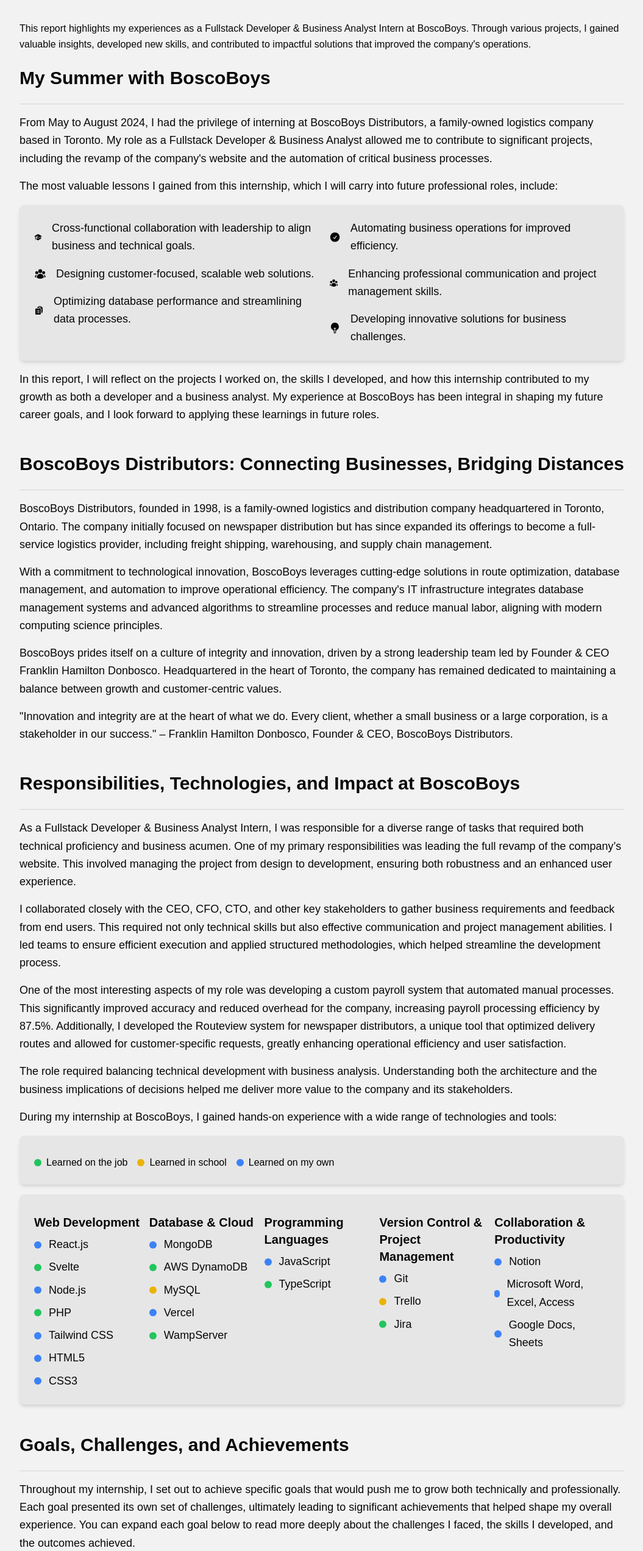
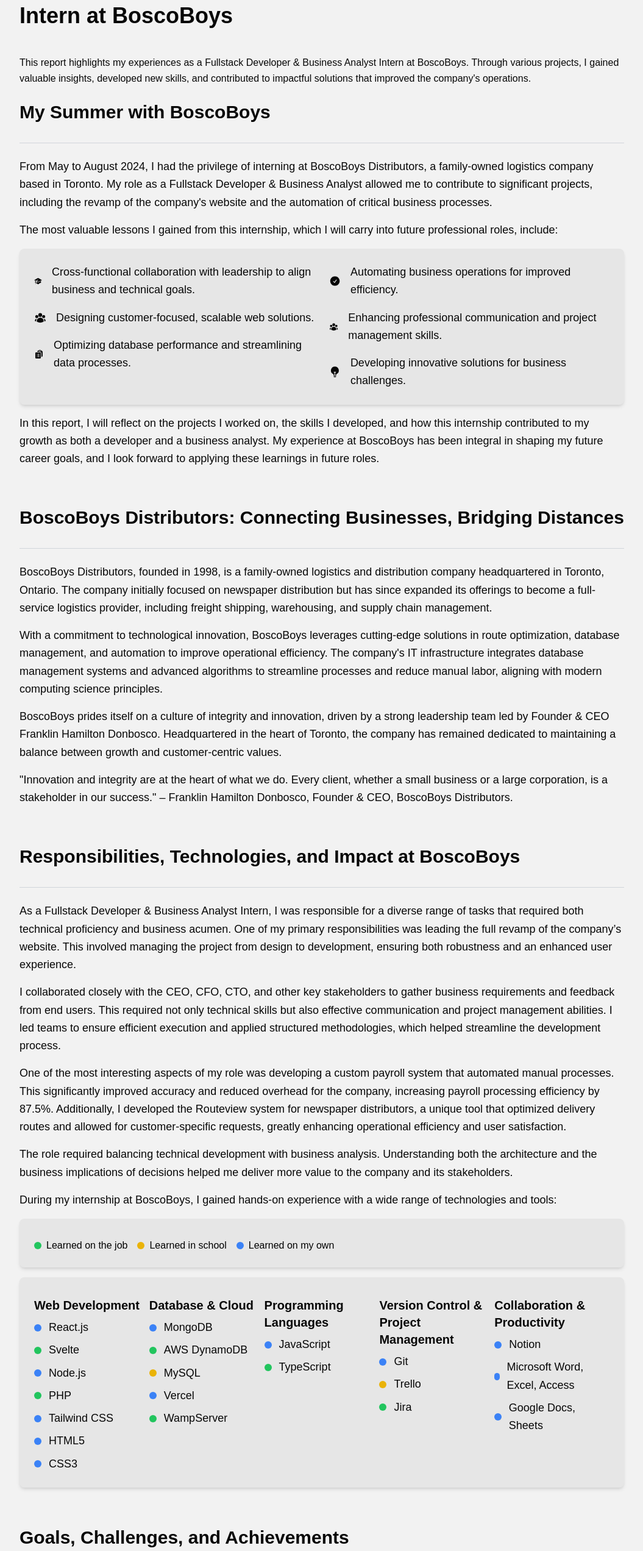
Before and after one commit to P541M/portfolio-old, a React (Create React App) app: page /s24-work-term-report in a window 1280 px wide. Shown: the part 253-2797 px from the top of the page at 61% size, without its empty margins (112-1167 px from the left). Built offline with nearby package versions, Linux system fonts and the light colour scheme.

Commit message:
feat: adjusted padding

```diff
--- a/src/components/S24WorkTermReport.jsx
+++ b/src/components/S24WorkTermReport.jsx
@@ -21,19 +21,19 @@ const S24WorkTermReport = () => {
   };
 
   return (
-    <div className="mt-8 flex justify-center px-4 sm:mt-12 sm:px-8 md:mt-16 md:px-16 lg:mt-20 lg:px-20">
+    <div className="mt-16 flex justify-center px-4 sm:mb-20 sm:mt-20 sm:px-8 md:mb-24 md:mt-24 md:px-16 lg:mb-28 lg:mt-28 lg:px-20">
       <div
         id="s24-work-term-report"
         className="w-full px-6 sm:px-8 md:px-12 lg:px-16"
       >
         <button
           onClick={handleBack}
-          className="mb-8 inline-flex items-center rounded-md bg-bgContrast px-5 py-3 text-sm text-text transition duration-300 ease-in-out hover:bg-primary hover:text-bgContrast"
+          className="mb-12 inline-flex items-center rounded-md bg-bgContrast px-5 py-3 text-sm text-text transition duration-300 ease-in-out hover:bg-primary hover:text-bgContrast"
         >
           ← Back to Portfolio
         </button>
 
-        <h2 className="mb-8 text-left text-4xl font-bold leading-snug text-text">
+        <h2 className="mb-10 text-left text-4xl font-bold leading-snug text-text">
           My Journey as a Fullstack Developer & Business Analyst Intern at
           BoscoBoys
         </h2>
@@ -44,13 +44,13 @@ const S24WorkTermReport = () => {
           impactful solutions that improved the company's operations.
         </p>
         {/* Introduction */}
-        <section className="mb-12">
-          <h3 className="mb-6 text-left text-3xl font-semibold text-text">
+        <section className="mb-16">
+          <h3 className="mb-8 text-left text-3xl font-semibold text-text">
             My Summer with BoscoBoys
           </h3>
 
           {/* Divider */}
-          <div className="my-4 border-t border-gray-300"></div>
+          <div className="my-6 border-t border-gray-300"></div>
 
           <p className="mt-4 text-left text-lg leading-relaxed text-text">
             From May to August 2024, I had the privilege of interning at
@@ -108,13 +108,13 @@ const S24WorkTermReport = () => {
         </section>
 
         {/* Employer Information */}
-        <section className="mb-12">
-          <h3 className="mb-6 text-left text-3xl font-semibold text-text">
+        <section className="mb-16">
+          <h3 className="mb-8 text-left text-3xl font-semibold text-text">
             BoscoBoys Distributors: Connecting Businesses, Bridging Distances
           </h3>
 
           {/* Divider */}
-          <div className="my-4 border-t border-gray-300"></div>
+          <div className="my-6 border-t border-gray-300"></div>
 
           <p className="mt-4 text-left text-lg leading-relaxed text-text">
             BoscoBoys Distributors, founded in 1998, is a family-owned logistics
@@ -148,13 +148,13 @@ const S24WorkTermReport = () => {
         </section>
 
         {/* Job Description */}
-        <section className="mb-12">
-          <h3 className="mb-6 text-left text-3xl font-semibold text-text">
+        <section className="mb-16">
+          <h3 className="mb-8 text-left text-3xl font-semibold text-text">
             Responsibilities, Technologies, and Impact at BoscoBoys
           </h3>
 
           {/* Divider */}
-          <div className="my-4 border-t border-gray-300"></div>
+          <div className="my-6 border-t border-gray-300"></div>
 
           <p className="mt-4 text-left text-lg leading-relaxed text-text">
             As a Fullstack Developer & Business Analyst Intern, I was
@@ -335,13 +335,13 @@ const S24WorkTermReport = () => {
         </section>
 
         {/* Goals */}
-        <section className="mb-12">
-          <h3 className="mb-6 text-left text-3xl font-semibold text-text">
+        <section className="mb-16">
+          <h3 className="mb-8 text-left text-3xl font-semibold text-text">
             Goals, Challenges, and Achievements
           </h3>
 
           {/* Divider */}
-          <div className="my-4 border-t border-gray-300"></div>
+          <div className="my-6 border-t border-gray-300"></div>
 
           <p className="my-4 text-left text-lg leading-relaxed text-text">
             Throughout my internship, I set out to achieve specific goals that
@@ -530,13 +530,13 @@ const S24WorkTermReport = () => {
         </section>
 
         {/* Conclusion */}
-        <section className="mb-12">
-          <h3 className="mb-6 text-left text-3xl font-semibold text-text">
+        <section className="mb-16">
+          <h3 className="mb-8 text-left text-3xl font-semibold text-text">
             Reflections on Growth and Future Aspirations
           </h3>
 
           {/* Divider */}
-          <div className="my-4 border-t border-gray-300"></div>
+          <div className="my-6 border-t border-gray-300"></div>
 
           <p className="mt-4 text-left text-lg leading-relaxed text-text">
             My internship at BoscoBoys was not just an opportunity to apply what
@@ -575,13 +575,13 @@ const S24WorkTermReport = () => {
         </section>
 
         {/* Acknowledgments */}
-        <section className="mb-12">
-          <h3 className="mb-6 text-left text-3xl font-semibold text-text">
+        <section className="mb-16">
+          <h3 className="mb-8 text-left text-3xl font-semibold text-text">
             Gratitude & Mentorship: The People Behind My Growth
           </h3>
 
           {/* Divider */}
-          <div className="my-4 border-t border-gray-300"></div>
+          <div className="my-6 border-t border-gray-300"></div>
 
           {/* Franklin Hamilton Donbosco */}
           <p className="mt-4 text-left text-lg leading-relaxed text-text">
```
